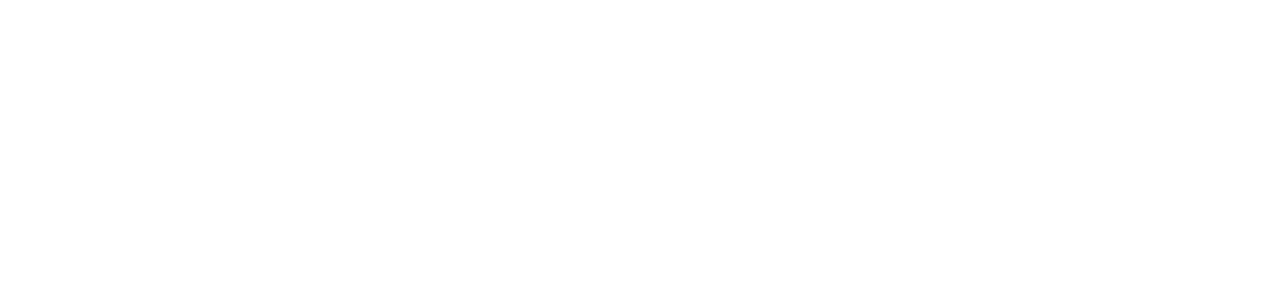
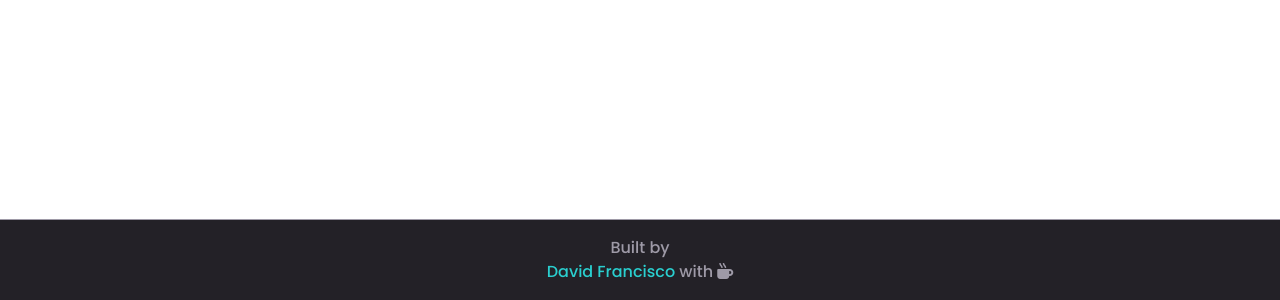
Before and after one commit to davidfcopozo/url-shortener-app, a React (Create React App) app: page / in a window 1280 px wide. Shown: the part 2540-2840 px from the top of the page. Before the commit the page ends 2037 px from the top, so only its background shows below. Built offline with nearby package versions, Linux system fonts and the light colour scheme; no server answers.

Commit message:
Footprint added

```diff
--- a/public/index.html
+++ b/public/index.html
@@ -4,6 +4,8 @@
 <head>
   <meta charset="utf-8" />
   <link rel="icon" />
+  <link rel="stylesheet" href="https://pro.fontawesome.com/releases/v5.10.0/css/all.css"
+    integrity="sha384-AYmEC3Yw5cVb3ZcuHtOA93w35dYTsvhLPVnYs9eStHfGJvOvKxVfELGroGkvsg+p" crossorigin="anonymous" />
   <meta name="viewport" content="width=device-width, initial-scale=1" />
   <meta name="theme-color" content="#000000" />
   <meta name="description" content="Shortlify is a Frontend Mentor website challenge for shortening links." />
--- a/src/App.js
+++ b/src/App.js
@@ -1,5 +1,6 @@
 import "./App.scss";
 import Footer from "./components/Footer";
+import Footprint from "./components/Footprint";
 import Header from "./components/Header";
 import Section from "./components/Section";
 
@@ -10,6 +11,7 @@
         <Header />
         <Section />
         <Footer />
+        {/* <Footprint /> */}
       </div>
     </div>
   );
--- a/src/App.scss
+++ b/src/App.scss
@@ -594,7 +594,25 @@
         }
       }
     }
+    .footprint {
+      position: absolute;
+      width: 100%;
+      padding: 1rem;
+      bottom: -255%;
+      margin-top: 1rem;
+      border-top: 1px solid $GrayishViolet;
+      color: $GrayishViolet;
+      background: $VeryDarkViolet;
+      p {
+        @include fonts(1rem, 500);
+        a{
+          @include textDecoration;
+          color: $Cyan;
+        }
+        }
+    }
   }
+
 
   .clipboard {
     opacity: 0.4;
--- a/src/components/Footer.js
+++ b/src/components/Footer.js
@@ -3,6 +3,7 @@
 import twitterIcon from "../assets/icon-twitter.svg";
 import pinterestIcon from "../assets/icon-pinterest.svg";
 import instagramIcon from "../assets/icon-instagram.svg";
+import Footprint from "./Footprint";
 
 const Footer = () => {
   return (
@@ -75,6 +76,7 @@
           </ul>
         </div>
       </div>
+      <Footprint />
     </footer>
   );
 };
--- /dev/null
+++ b/src/components/Footprint.js
@@ -0,0 +1,21 @@
+import React from "react";
+
+const Footprint = () => {
+  return (
+    <div className="footprint">
+      <p>
+        Built by <br />
+        <a
+          href="https://davidfrancisco.netlify.com/"
+          target="_blank"
+          rel="noreferrer"
+        >
+          David Francisco
+        </a>{" "}
+        with <i class="fas fa-mug-hot"></i>
+      </p>
+    </div>
+  );
+};
+
+export default Footprint;
```
